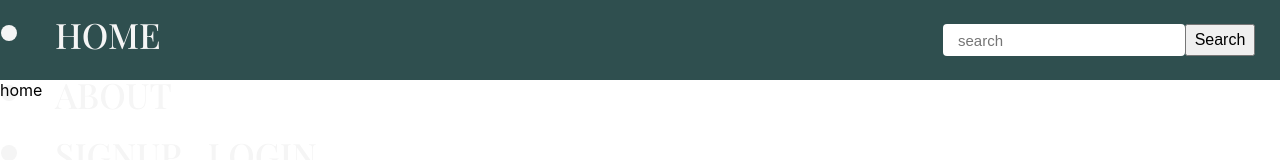
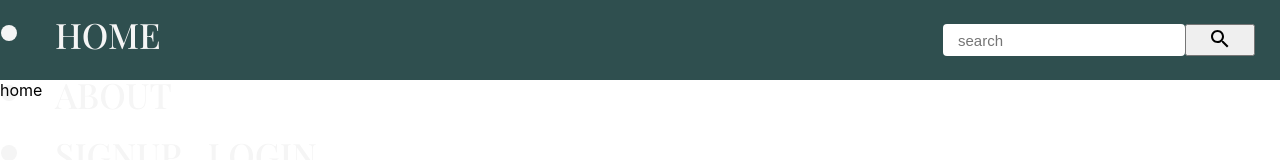
Before and after one commit to JLPinthecity/horror-movies-frontend, a React (Create React App) app: page / in a window 1280 px wide. Shown: the top 160 px of the page. Built offline with nearby package versions, Linux system fonts and the light colour scheme; no server answers.

Commit message:
add search and menu icons from material-ui libraries

```diff
--- a/src/components/NavBar.js
+++ b/src/components/NavBar.js
@@ -4,6 +4,7 @@ import Logoff from './Logoff';
 import SignupLogin from '../containers/SignupLogin';
 import { withRouter, Link } from 'react-router-dom';
 import { showMenuItems } from '../actions/navBar.js'
+import { Reorder, Search } from '@material-ui/icons';
 
 const NavBar = (props) => {
 
@@ -24,13 +25,13 @@ const NavBar = (props) => {
                     <li>{props.currentUser ? <Logoff /> : <SignupLogin />}</li>
                 </ul>
 
-                <button onClick={handleChange}>MENU_BUTTON</button>
+                <button onClick={handleChange}><Reorder/></button>
             </div>
 
 
             <div className="right">
                 <input type="text" placeholder="search"/>
-                <button>Search</button>
+                <button><Search/></button>
             </div>
 
         </div>
```
Also changed, not shown: 2 other files (tests, documents, lock files or other folders).
